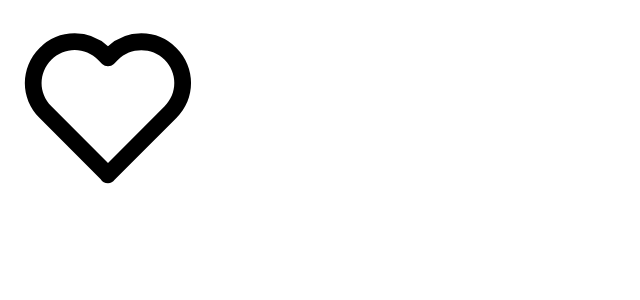
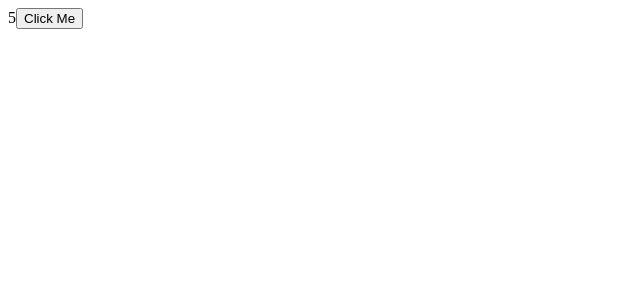
Before and after one commit to YashPatel50/react-training-app, a React (Vite) app: page / in a window 1280 px wide. Shown: the top 300 px of the page, without its empty margins (0-640 px from the left). Built offline with nearby package versions, Linux system fonts and the light colour scheme.

Commit message:
Testing object states

```diff
--- a/src/App.tsx
+++ b/src/App.tsx
@@ -1,3 +1,4 @@
+import { useState } from "react";
 import Like from "./Components/Like";
 
 function App() {
@@ -8,6 +9,20 @@
   // };
 
   //const [showAlert, setShowAlert] = useState(false);
+
+  //Testing state objects
+
+  const [drink, setDrink] = useState({
+    title: "Americano",
+    price: 5,
+  });
+
+  const handleClick = () => {
+    setDrink({
+      title: drink.title,
+      price: 6,
+    });
+  };
 
   return (
     // 1. Using List Groups
@@ -50,8 +65,14 @@
     //   </FunButton>
     // </div>
 
+    //6. Like Button excercise
+    // <div>
+    //   <Like onClick={() => console.log("Clicked")}></Like>
+    // </div>
+
     <div>
-      <Like onClick={() => console.log("Clicked")}></Like>
+      {drink.price}
+      <button onClick={handleClick}>Click Me</button>
     </div>
   );
 }
```
